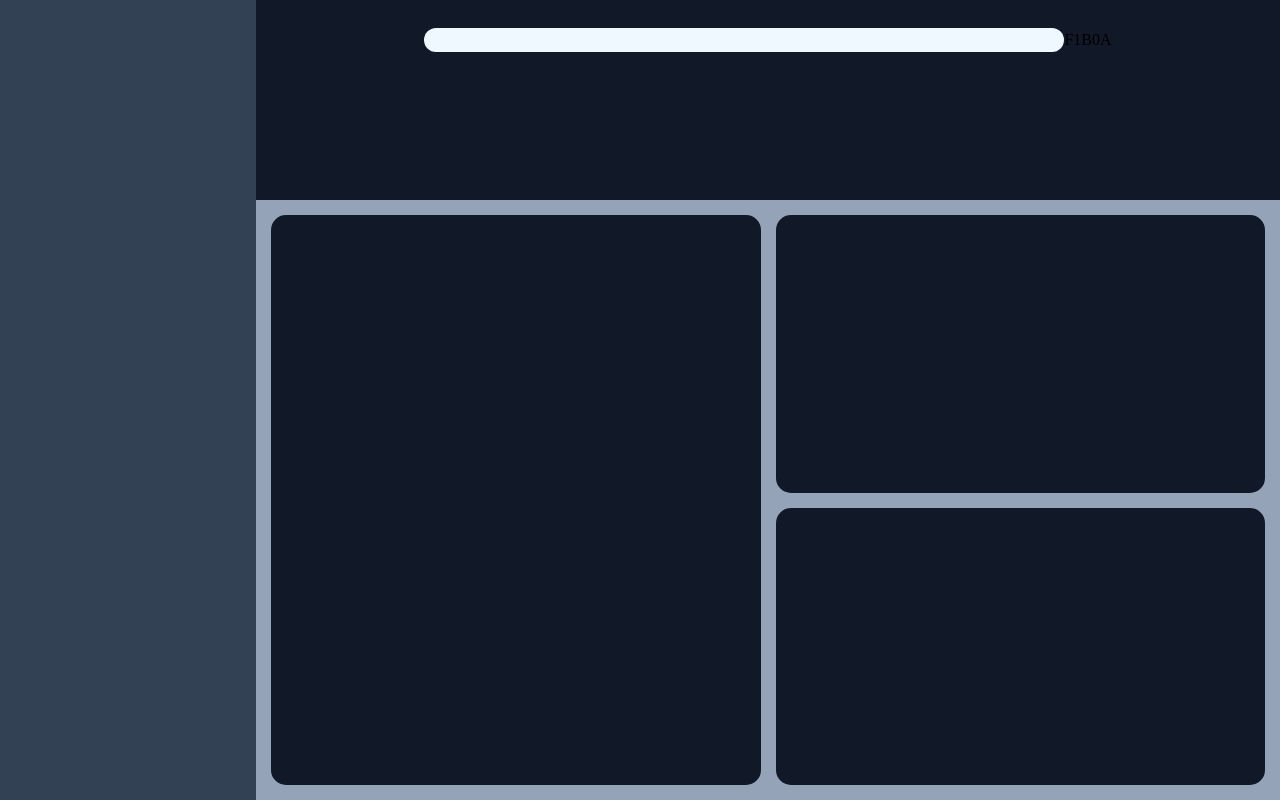
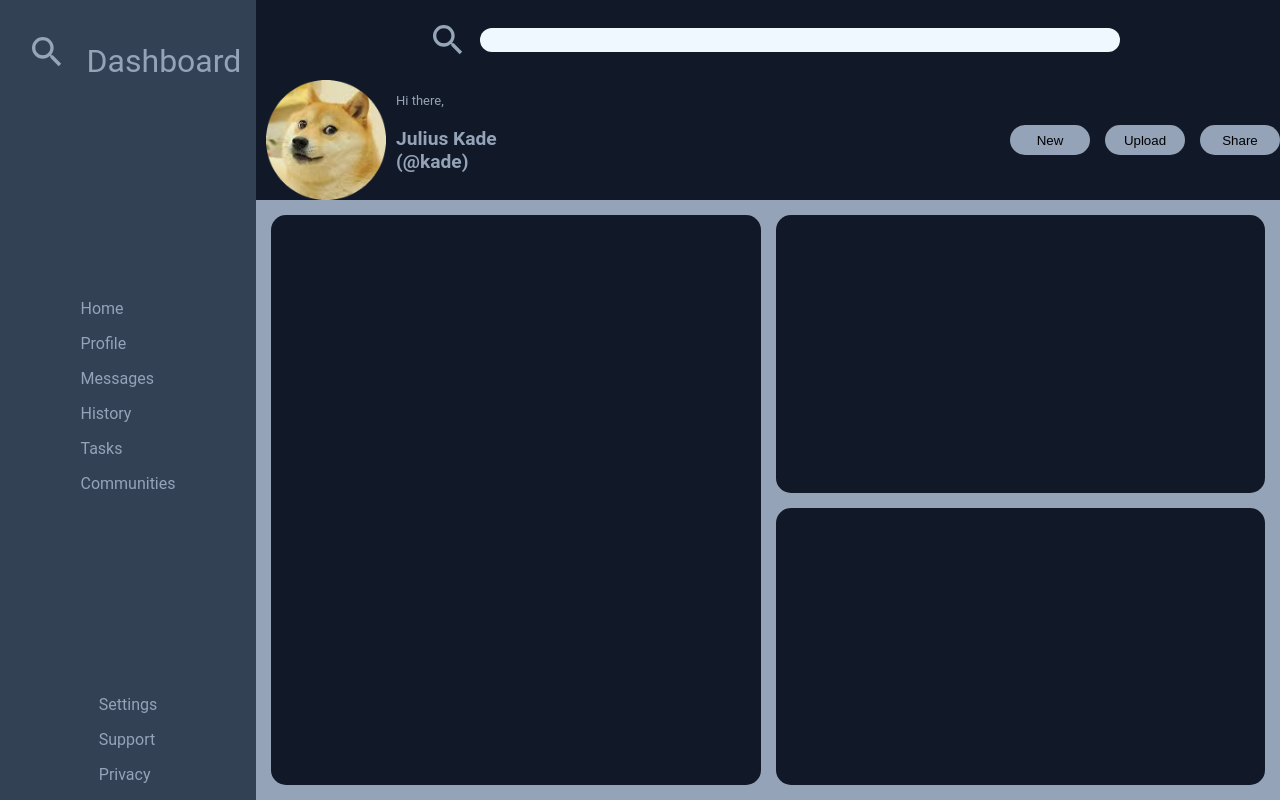
Before and after one commit to Lokowar/Admin-Dashboard-Odin, a plain HTML site: page index.html in a window 1280 px wide. Drawn offline with Linux system fonts and the light colour scheme.

Commit message:
0.2 - Comecei a adicionar icones no site

```diff
--- a/index.html
+++ b/index.html
@@ -4,16 +4,45 @@
         <meta charset="utf-8">
         <title>Admin Dashboard</title>
         <link rel="stylesheet" href="style.css">
-        <link rel="stylesheet" href="https://fonts.googleapis.com/icon?family=Material+Icons">
     </head>
     <body>
         <div class="container">
-            <div class="sidebar"></div>
+            <div class="sidebar">
+                <div class="title">
+                    <p class="main-title"><img src="images/magnify.svg" class="main-icon">  Dashboard</p>
+                </div>
+                <div class="menu-options">
+                    <p>Home</p>
+                    <p>Profile</p>
+                    <p>Messages</p>
+                    <p>History</p>
+                    <p>Tasks</p>
+                    <p>Communities</p>
+                </div>
+                <div class="menu-settings">
+                    <p>Settings</p>
+                    <p>Support</p>
+                    <p>Privacy</p>
+                </div>
+            </div>
             <div class="nav">
+                <img src="images/magnify.svg" class="icon">
                 <input type="search" class="search">
-                <span class="mdi mdi-name">F1B0A</span>
             </div>
-            <div class="menu"></div>
+            <div class="menu">
+                <div class="pic">
+                    <img class="doge" src="images/download-modified.png">
+                </div>
+                <div class="greeting">
+                    <p class="greet">Hi there,</p>
+                    <p class="name">Julius Kade (@kade)</p>
+                </div>
+                <div class="btns">
+                    <input type="button" class="btn" value="New">
+                    <input type="button" class="btn" value="Upload">
+                    <input type="button" class="btn" value="Share">
+                </div>
+            </div>
             <div class="main">
                 <div class="projects"></div>
                 <div class="news"></div>
--- a/style.css
+++ b/style.css
@@ -8,18 +8,59 @@ body {
 
 
 
+p {
+    font-family: Roboto;
+    color: #94a3b8;
+}
+.greet {
+    font-size: small;
+}
+.name {
+    font-size: larger;
+    font-weight: bolder;
+}
+
+
+
 .container {
     display: grid;
 
     height: 100vh;
 
-    grid-template-columns: 20vw 80vw;
+    grid-template-columns: minmax(0, 1fr) 80vw;
     grid-template-rows: 10vh 15vh 75vh;
+}
+
+
+.main-title {
+    font-size: xx-large
+}
+.main-icon {
+    width: 5vw;
+    height: 5vh;
+
+    grid-column-start: 1;
+    grid-column-end: 1;
+
+    filter: invert(99%) sepia(33%) saturate(3246%) hue-rotate(175deg) brightness(75%) contrast(89%);
+}
+.icon {
+    width: 5vw;
+    height: 5vh;
+
+    filter: invert(99%) sepia(33%) saturate(3246%) hue-rotate(175deg) brightness(75%) contrast(89%);
 }
 
 
 
 .sidebar {
+    display: flex;
+
+    flex-direction: column;
+
+    justify-content: space-between;
+    align-items: center;
+
     grid-column-start: 1;
     grid-column-end: 1;
 
@@ -57,6 +98,8 @@ body {
 
 
 .menu {
+    display: flex;
+
     grid-column-start: 2;
     grid-column-end: 2;
 
@@ -65,7 +108,33 @@ body {
 
     background-color:#111827;
 }
+.doge {
+    width: 120px;
+    height: 120px;
 
+    margin-left: 10px;
+    margin-right: 10px;
+}
+.btns{
+    display: flex;
+
+    width: 75%;
+
+    gap: 15px;
+
+    justify-content:right;
+    align-items: center;
+}
+.btn {
+    width: 80px;
+    height: 30px;
+
+    background-color: #94a3b8;
+
+    border-style: none;
+
+    border-radius: 15px;
+}
 
 
 .main{
```
Also changed, not shown: images/curtains-closed.svg (added), images/download-modified.png (added), images/magnify.svg (added).
